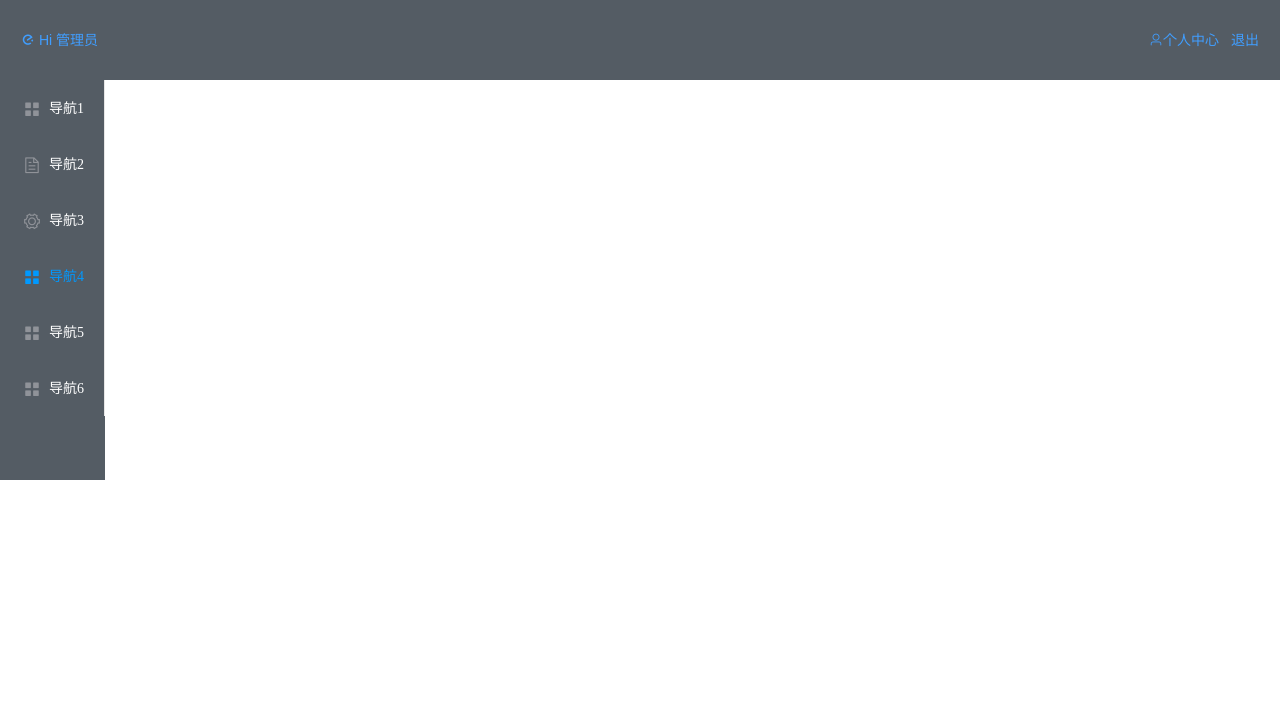
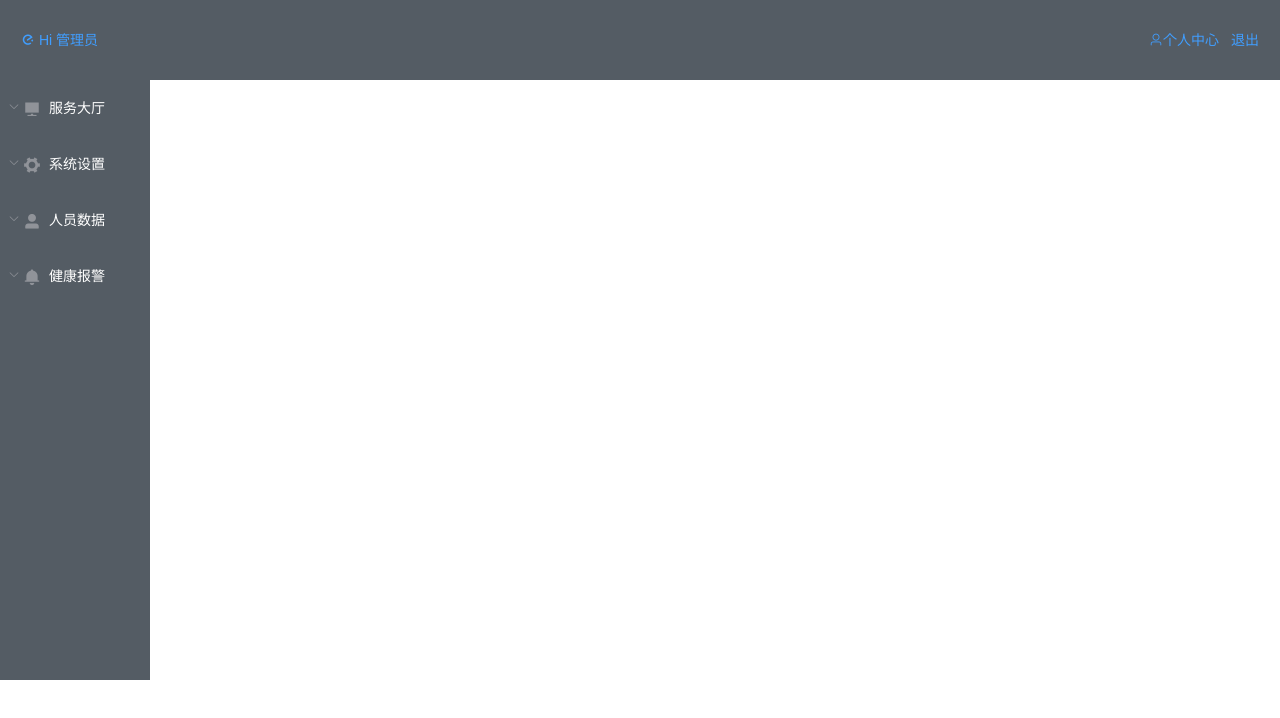
Before and after one commit to Townsend-Z/management, a Vue app: page / in a window 1280 px wide. Shown: the top 718 px of the page. Built offline with nearby package versions, Linux system fonts and the light colour scheme.

Commit message:
侧边导航调整

```diff
--- a/src/components/LeftNav.vue
+++ b/src/components/LeftNav.vue
@@ -1,39 +1,55 @@
 <template>
   <div class="leftNav">
       <el-row class="tac">
-        <el-col>
+        <el-col :span="4">
             <el-menu
-            default-active="4"
+            default-active="2"
             class="el-menu-vertical-demo"
             @open="handleOpen"
             @close="handleClose"
             background-color="#545c64"
             text-color="#fff"
-            active-text-color="#09f">
-            <el-menu-item index="1">
-                <i class="el-icon-menu"></i>
-                <span slot="title">导航1</span>
-            </el-menu-item>
-            <el-menu-item index="2">
-                <i class="el-icon-document"></i>
-                <span slot="title">导航2</span>
-            </el-menu-item>
-            <el-menu-item index="3">
-                <i class="el-icon-setting"></i>
-                <span slot="title">导航3</span>
-            </el-menu-item>
-            <el-menu-item index="4">
-                <i class="el-icon-menu"></i>
-                <span slot="title">导航4</span>
-            </el-menu-item>
-            <el-menu-item index="5">
-                <i class="el-icon-menu"></i>
-                <span slot="title">导航5</span>
-            </el-menu-item>
-            <el-menu-item index="6">
-                <i class="el-icon-menu"></i>
-                <span slot="title">导航6</span>
-            </el-menu-item>
+            active-text-color="#ffd04b">
+            <el-submenu index="1">
+                <template slot="title">
+                <i class="el-icon-s-platform"></i>
+                <span>服务大厅</span>
+                </template>
+                <el-menu-item-group>
+                <el-menu-item index="1-1">在场服务</el-menu-item>
+                <el-menu-item index="1-2">历史服务</el-menu-item>
+                </el-menu-item-group>
+            </el-submenu>
+            <el-submenu index="2">
+                <template slot="title">
+                <i class="el-icon-s-tools"></i>
+                <span>系统设置</span>
+                </template>
+                <el-menu-item-group>
+                <el-menu-item index="1-1">权限管理</el-menu-item>
+                <el-menu-item index="1-2">角色管理</el-menu-item>
+                </el-menu-item-group>
+            </el-submenu>
+            <el-submenu index="3">
+                <template slot="title">
+                <i class="el-icon-user-solid"></i>
+                <span>人员数据</span>
+                </template>
+                <el-menu-item-group>
+                <el-menu-item index="1-1">人员数量</el-menu-item>
+                <el-menu-item index="1-2">人员位置</el-menu-item>
+                </el-menu-item-group>
+            </el-submenu>
+            <el-submenu index="4">
+                <template slot="title">
+                <i class="el-icon-message-solid"></i>
+                <span>健康报警</span>
+                </template>
+                <el-menu-item-group>
+                <el-menu-item index="1-1">心率报警</el-menu-item>
+                <el-menu-item index="1-2">血压报警</el-menu-item>
+                </el-menu-item-group>
+            </el-submenu>
             </el-menu>
         </el-col>
     </el-row>
@@ -48,30 +64,33 @@ export default {
   data() {
       return {
 
-      }
+      };
   },
   methods:{
-    //   handleOpen(key, keyPath) {
-    //     console.log(key, keyPath);
-    //   },
-    //   handleClose(key, keyPath) {
-    //     console.log(key, keyPath);
-    //   }
+      handleOpen(){
+
+      },
+      handleClose(){
+
+      }
   },
 }
 </script>
 
 <!-- Add "scoped" attribute to limit CSS to this component only -->
 <style scoped>
+.el-submenu .el-menu-item{
+    min-width: 150px;
+}
+.el-submenu__title{
+    min-width: 150px;
+}
 .leftNav{
-    height: 400px;
+    width: 150px;
+    height: 600px;
     float: left;
     margin: 0;
     padding: 0;
     background: #545c64;
 }
-.tac{
-
-    height: 400px;
-}
 </style>
--- a/src/components/TopNav.vue
+++ b/src/components/TopNav.vue
@@ -8,20 +8,6 @@
         <el-button type="text" class="logOut"><i class="el-icon-user"></i>个人中心</el-button>
         <el-button type="text" class="logOut">退出</el-button>
       </div>
-    <!-- <el-menu class="el-menu-demo" mode="horizontal"
-  background-color="#545c64"
-  text-color="#fff"
-  active-text-color="#ffd04b" @select="handleSelect">
-
-    <el-menu-item  index="1"><i class="el-icon-s-home"></i>你好管理员</el-menu-item>
-    <el-submenu  index="2">
-    <template class="personalInfo" slot="title"><i class="el-icon-user"></i>个人中心</template>
-    <el-menu-item index="2_1">选项1</el-menu-item>
-    <el-menu-item index="2_2">选项2</el-menu-item>
-    <el-menu-item index="2_3">选项3</el-menu-item>
-    </el-submenu>
-
-    </el-menu> -->
   </div>
 </template>
 
@@ -37,9 +23,9 @@ export default {
       }
   },
   methods:{
-      handleSelect(key, keyPath) {
-        console.log(key, keyPath);
-      },
+      // handleSelect(key, keyPath) {
+      //   console.log(key, keyPath);
+      // },
 
   }
 }
```
